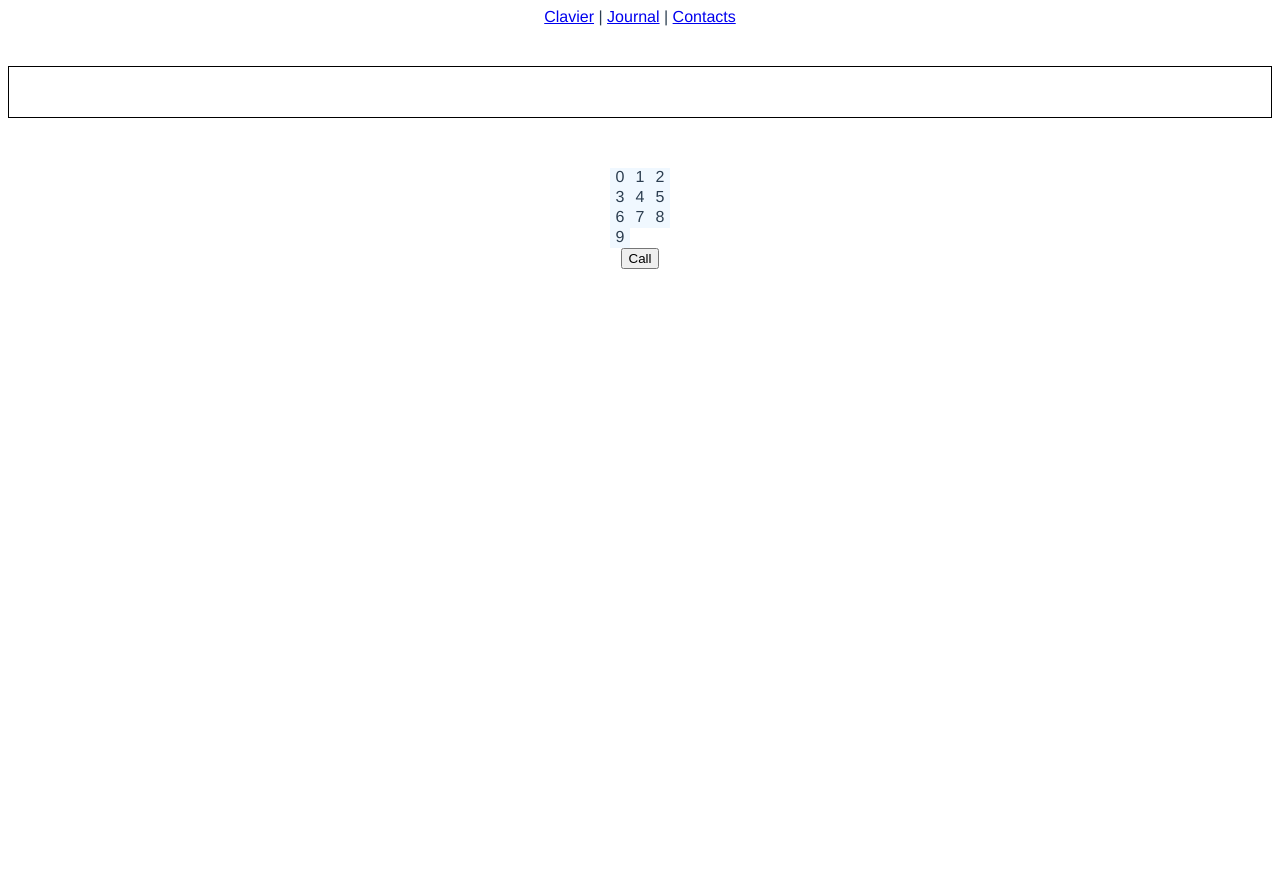
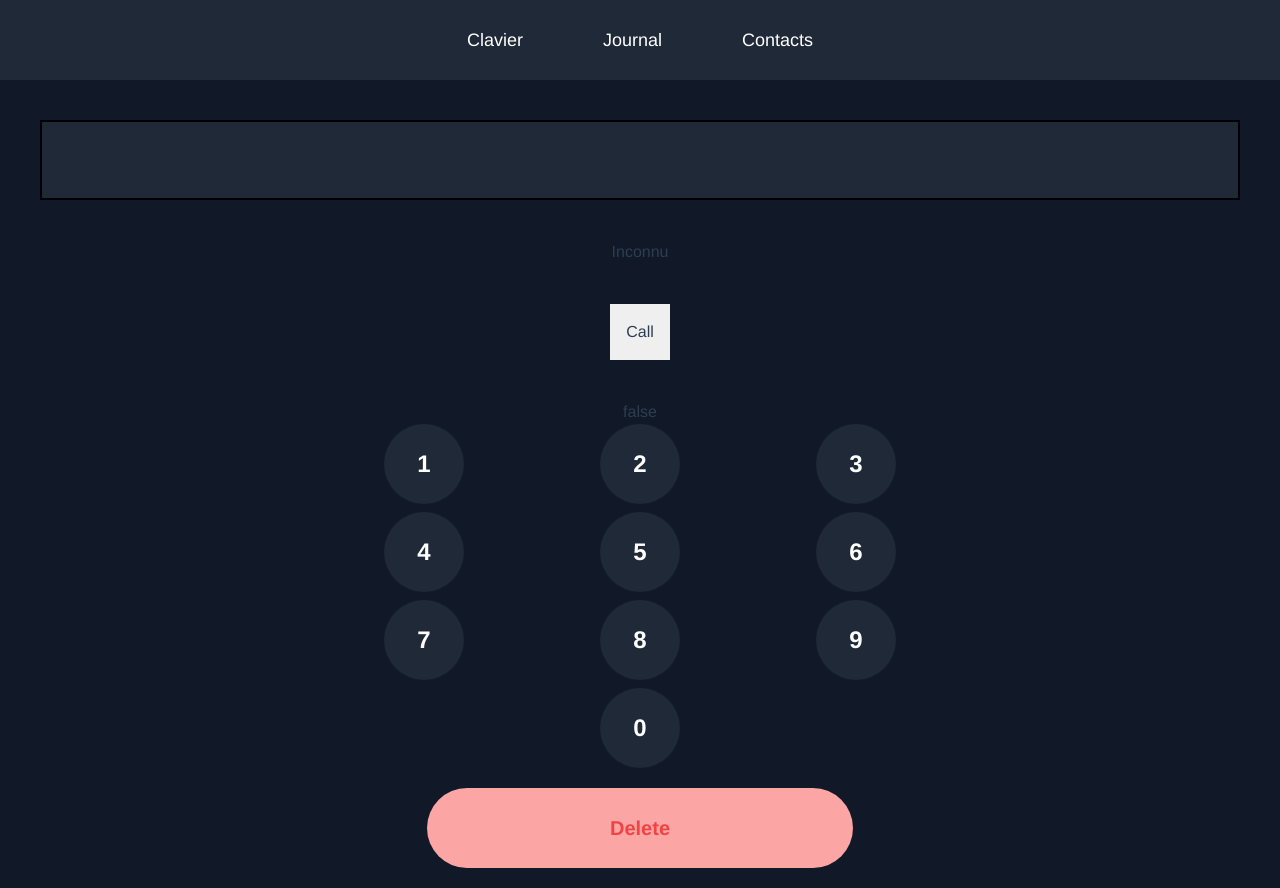
Before and after one commit to FannyGautierr/Rendu_vue, a Vue app: page /#/clavier in a window 1280 px wide. Before the commit the page ends 800 px from the top, so only its background shows below. Built offline with nearby package versions, Linux system fonts and the light colour scheme.

Commit message:
ADD style

```diff
--- a/package.json
+++ b/package.json
@@ -8,7 +8,11 @@
     "lint": "vue-cli-service lint"
   },
   "dependencies": {
+    "@vue-hero-icons/outline": "^1.7.2",
+    "autoprefixer": "^9.8.8",
     "core-js": "^3.8.3",
+    "postcss": "^7.0.39",
+    "tailwindcss": "npm:@tailwindcss/postcss7-compat@^2.2.17",
     "vue": "^3.2.13",
     "vue-router": "^4.0.3",
     "vuex": "^4.0.0"
--- /dev/null
+++ b/postcss.config.js
@@ -0,0 +1,8 @@
+// ./postcss.config.js
+
+module.exports = {
+    plugins: {
+      tailwindcss: {},
+      autoprefixer: {},
+    },
+  }
--- a/src/App.vue
+++ b/src/App.vue
@@ -1,10 +1,15 @@
 <template>
-  <nav>
-    <router-link to="/clavier">Clavier</router-link> |
-    <router-link to="/journal">Journal</router-link> |
-    <router-link to="/contact">Contacts</router-link>
+
+  <nav class="h-20 bg-gray-800 flex justify-center items-center gap-20 m-center">
+    <router-link to="/clavier" class="text-lg text-white">Clavier</router-link>
+    <router-link to="/journal" class="text-lg text-white">Journal</router-link>
+    <router-link to="/contact" class="text-lg text-white">Contacts</router-link>
   </nav>
+
   <router-view/>
+
+
+
 </template>
 
 <style>
@@ -14,6 +19,7 @@
   -moz-osx-font-smoothing: grayscale;
   text-align: center;
   color: #2c3e50;
+
 }
 
 </style>
--- a/src/components/CallButton.vue
+++ b/src/components/CallButton.vue
@@ -1,7 +1,8 @@
 <template>
-    <form action="" @submit="callSomeone()">
+    <form action="" @submit="callSomeone()" class="m-10 ">
 
-        <input type="submit" value="Call">
+
+        <input type="submit" value="Call" class="p-4">
 
     </form>
 
@@ -25,7 +26,8 @@ export default {
         callSomeone(){
             this.$store.commit("callSomeone",this.callForm)
         }
-    }
+    },
+
 }
 
 </script>
--- a/src/components/DisplayNumber.vue
+++ b/src/components/DisplayNumber.vue
@@ -1,6 +1,6 @@
 <template>
 
-    <div class="display-number">
+    <div class=" h-20 bg-gray-800 border-2 border-solid border-black m-10 text-white text-2xl flex justify-center items-center font-bold">
         <span v-for="(numbe, index) in number" :key="index">
             {{ numbe }}
           </span>
--- /dev/null
+++ b/src/index.css
@@ -0,0 +1,10 @@
+/* ./src/main.css */
+
+@tailwind base;
+@tailwind components;
+@tailwind utilities;
+
+html{
+    background-color: rgba(17, 24, 39, 1);
+
+}
--- a/src/main.js
+++ b/src/main.js
@@ -2,5 +2,6 @@ import { createApp } from 'vue'
 import App from './App.vue'
 import router from './router'
 import store from './store'
+import './index.css'
 
 createApp(App).use(store).use(router).mount('#app')
--- a/src/store/index.js
+++ b/src/store/index.js
@@ -21,7 +21,7 @@ export default createStore({
       }
     ],
 
-    number:[],
+    number:"",
 
 
   },
@@ -29,7 +29,10 @@ export default createStore({
   },
   mutations: {
     addNumber(state,a){
-      state.number.push(a)
+
+      if(state.number.length<10){
+        state.number+=a
+      }
     },
     submitForm(state,contact){
       state.contacts.push(contact)
@@ -44,6 +47,9 @@ export default createStore({
       appel.hour=time
       state.journal.push(appel)
 
+    },
+    deleteNumber(state){
+      state.number= state.number.slice(0, -1);
     }
 
   },
--- a/src/views/ClavierView.vue
+++ b/src/views/ClavierView.vue
@@ -1,24 +1,43 @@
 <template>
 
     <displayNumber />
-    <div v-for="(contact, index) in contacts" :key="index">
-        <H2 class="personn-name" v-if="contact.number === number">{{contact.name}}</H2>
+    <div class="personn-name" v-if=" number.length < 11  ">
+    <div v-for="(contact, index) in contacts" :key="index" >
+        <div class="personn-name" v-if="contact.number === number" >
+            <span class="text-white text-2xl border-b-2 m-4">{{contact.name}}</span>
+            <CallButton :number="number" :name="contact.name"/>
+            {{ find=true }}
+        </div>
+
     </div>
 
-    <div class="clavier">
-    <div @click="addNumber(0)" class="cell">0</div>
-    <div @click="addNumber(1)" class="cell">1</div>
-    <div @click="addNumber(2)" class="cell">2</div>
-    <div @click="addNumber(3)" class="cell">3</div>
-    <div @click="addNumber(4)" class="cell">4</div>
-    <div @click="addNumber(5)" class="cell">5</div>
-    <div @click="addNumber(6)" class="cell">6</div>
-    <div @click="addNumber(7)" class="cell">7</div>
-    <div @click="addNumber(8)" class="cell">8</div>
-    <div @click="addNumber(9)" class="cell">9</div>
+    </div>
+    <div v-if="number.length<11 && !find">
+        <span>Inconnu</span>
+        <CallButton :number="number" :name="number"/>
+        {{find=false}}
 
     </div>
-    <CallButton :number="number"/>
+
+
+    <div class="grid gap-2 grid-cols-3 w-1/2 m-center">
+
+    <div @click="addNumber(1)" class="p-2 bg-gray-800 rounded-full w-20 h-20 text-white m-center flex items-center justify-center drop-shadow-2xl text-2xl font-bold">1</div>
+    <div @click="addNumber(2)" class="p-2 bg-gray-800 rounded-full w-20 h-20 text-white m-center flex items-center justify-center drop-shadow-2xl text-2xl font-bold">2</div>
+    <div @click="addNumber(3)" class="p-2 bg-gray-800 rounded-full w-20 h-20 text-white m-center flex items-center justify-center drop-shadow-2xl text-2xl font-bold">3</div>
+    <div @click="addNumber(4)" class="p-2 bg-gray-800 rounded-full w-20 h-20 text-white m-center flex items-center justify-center drop-shadow-2xl text-2xl font-bold">4</div>
+    <div @click="addNumber(5)" class="p-2 bg-gray-800 rounded-full w-20 h-20 text-white m-center flex items-center justify-center drop-shadow-2xl text-2xl font-bold">5</div>
+    <div @click="addNumber(6)" class="p-2 bg-gray-800 rounded-full w-20 h-20 text-white m-center flex items-center justify-center drop-shadow-2xl text-2xl font-bold">6</div>
+    <div @click="addNumber(7)" class="p-2 bg-gray-800 rounded-full w-20 h-20 text-white m-center flex items-center justify-center drop-shadow-2xl text-2xl font-bold">7</div>
+    <div @click="addNumber(8)" class="p-2 bg-gray-800 rounded-full w-20 h-20 text-white m-center flex items-center justify-center drop-shadow-2xl text-2xl font-bold">8</div>
+    <div @click="addNumber(9)" class="p-2 bg-gray-800 rounded-full w-20 h-20 text-white m-center flex items-center justify-center drop-shadow-2xl text-2xl font-bold">9</div>
+    <div @click="addNumber(0)" class="p-2 bg-gray-800 rounded-full w-20 h-20 text-white m-center flex items-center justify-center col-start-2 drop-shadow-2xl text-2xl font-bold">0</div>
+
+
+
+    </div>
+    <div @click="deleteNumber()" class="text-xl font-bold bg-red-300 w-1/3 h-20 my-5 m-center rounded-full flex items-center justify-center text-red-500 ">Delete</div>
+
 
   </template>
 
@@ -27,12 +46,15 @@ import displayNumber from '@/components/DisplayNumber.vue';
 import CallButton from '@/components/CallButton.vue';
 
 
-
   export default {
     name: 'ClavierView',
+    data(){return{find:false}},
     methods: {
         addNumber(a){
             this.$store.commit('addNumber',a)
+        },
+        deleteNumber(){
+            this.$store.commit('deleteNumber')
         }
     },
     computed:{
@@ -41,7 +63,6 @@ import CallButton from '@/components/CallButton.vue';
         },
         contacts(){
             return this.$store.state.contacts
-
         }
 
     },
@@ -51,21 +72,11 @@ import CallButton from '@/components/CallButton.vue';
     CallButton
 }
   }
+
   </script>
   <style scoped>
 
-.clavier{
-    display: grid;
-    grid-template-columns: repeat(3,1fr);
-    width: fit-content;
-    margin: 0 auto;
-    margin-top: 50px;
-}
-.cell{
-    background-color: aliceblue;
-    width: 20px;
-    height: 20px;
-}
+
 </style>
 
 expo
--- a/src/views/ContactView.vue
+++ b/src/views/ContactView.vue
@@ -1,11 +1,11 @@
 <template>
     <div class="home">
-        <router-link to="/contactForm">Add a new Contact</router-link>
+        <router-link to="/contactForm" class="text-black text-2xl p-2 bg-white my-20">+ Add a new Contact</router-link>
 
-        <h1>Your contact</h1>
-        <div v-for="(contact, index) in contacts" :key="index">
-            <H2>{{ contact.name }}</H2>
-            <p>{{contact.number}}</p>
+        <h1 class="text-white text-2xl mt-20">Your contact</h1>
+        <div v-for="(contact, index) in contacts" :key="index" class="flex flex-row items-center justify-center gap-10">
+            <h2 class="text-white text-2xl">{{ contact.name }}</h2>
+            <p class="text-white text-2xl">{{contact.number}}</p>
             <CallButton :number="contact.number" :name="contact.name"/>
         </div>
     </div>
@@ -14,6 +14,7 @@
   <script>
   // @ is an alias to /src
 import CallButton from '@/components/CallButton.vue';
+
 
   export default {
     name: 'ContactView',
--- a/src/views/JournalView.vue
+++ b/src/views/JournalView.vue
@@ -1,6 +1,6 @@
 <template>
-    <div class="historic" v-for="(call, index) in journal" :key="index">
-        <div>
+    <div class="text-white m-4" v-for="(call, index) in journal" :key="index" >
+        <div class="border-1 border-white border p-4">
             <span>{{call.name}} vous a appeler le {{call.date}} à {{call.hour}}</span>
         </div>
 
--- /dev/null
+++ b/tailwind.config.js
@@ -0,0 +1,19 @@
+// ./tailwind.config.js
+
+module.exports = {
+    purge: ['./index.html', './src/**/*.{vue,js,ts,jsx,tsx}'],
+     darkMode: false,
+     theme: {
+       extend: {
+        margin:{
+            center: "0 auto",
+        }
+       },
+     },
+     variants: {
+       extend: {
+
+       },
+     },
+     plugins: [],
+   }
```
Also changed, not shown: 1 other file (tests, documents, lock files or other folders).
